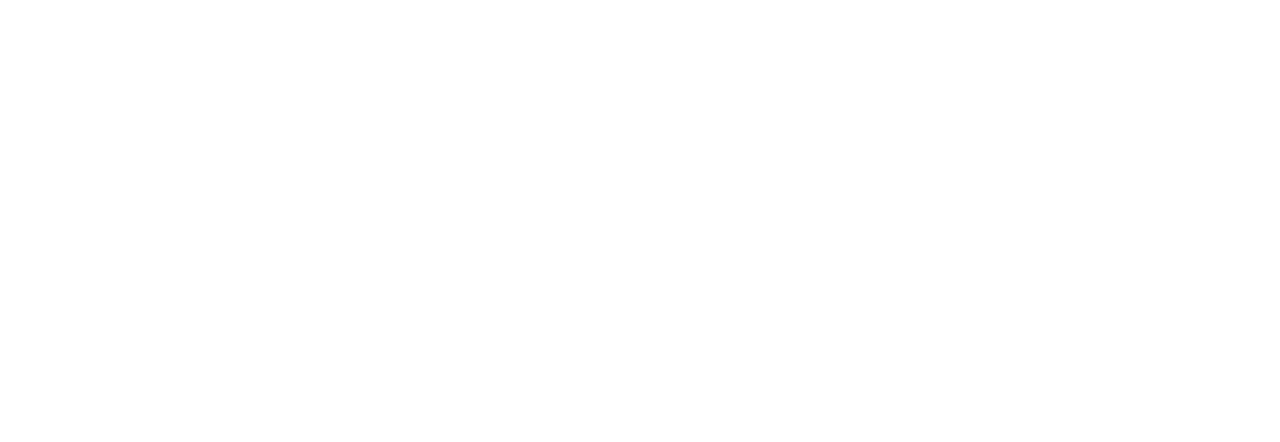
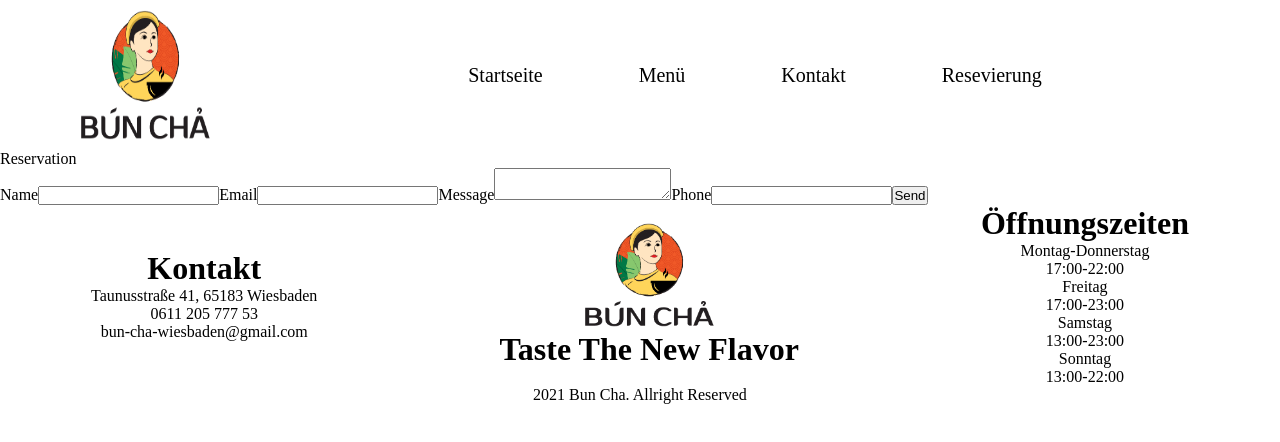
Before and after one commit to dvknguyen/buncha, a React (Create React App) app: page /reservation in a window 1280 px wide. Before the commit this address had no page. Shown: the top 442 px of the page. Built offline with nearby package versions, Linux system fonts and the light colour scheme.

Commit message:
emailjs added for sending mails an user

```diff
--- a/package.json
+++ b/package.json
@@ -3,6 +3,7 @@
   "version": "0.1.0",
   "private": true,
   "dependencies": {
+    "@emailjs/browser": "^3.10.0",
     "@testing-library/jest-dom": "^5.16.5",
     "@testing-library/react": "^13.4.0",
     "@testing-library/user-event": "^13.5.0",
--- a/src/App.js
+++ b/src/App.js
@@ -8,15 +8,19 @@
 import { Switch, Route, Routes, Link } from "react-router-dom";
 import Menu from "./pages/Menu";
 import Dashboard from "./pages/Dashboard";
+import Reservation from "./pages/Reservation";
 
 function App() {
   return (
     <>
+      <Navbar />
       <Routes>
         <Route path="/" element={<Dashboard />} />
         <Route path="/home" element={<Dashboard />} />
         <Route path="/menu" element={<Menu />} />
+        <Route path="/reservation" element={<Reservation />} />
       </Routes>
+      <Footer />
     </>
   );
 }
--- /dev/null
+++ b/src/components/MailJs/Mail.jsx
@@ -0,0 +1,41 @@
+import React, { useRef } from "react";
+import emailjs from "@emailjs/browser";
+
+const Mail = () => {
+  const form = useRef();
+
+  const sendEmail = (e) => {
+    e.preventDefault();
+
+    emailjs
+      .sendForm(
+        "service_zdpscz9",
+        "template_41w4rcd",
+        form.current,
+        "o71sguqZ8l0TEx650"
+      )
+      .then(
+        (result) => {
+          console.log(result.text);
+          console.log(form.current[3]);
+        },
+        (error) => {
+          console.log(error.text);
+        }
+      );
+  };
+  return (
+    <form ref={form} onSubmit={sendEmail}>
+      <label>Name</label>
+      <input type="text" name="user_name" />
+      <label>Email</label>
+      <input type="email" name="user_email" />
+      <label>Message</label>
+      <textarea name="message" />
+      <label>Phone</label>
+      <input type="text" name="user_phone" />
+      <input type="submit" value="Send" />
+    </form>
+  );
+};
+export default Mail;
--- a/src/components/Navbar/Navbar.jsx
+++ b/src/components/Navbar/Navbar.jsx
@@ -28,9 +28,9 @@
           </Link>
         </li>
         <li>
-          <a href="#resevation" className="a-font">
+          <Link className="a-font" to="/reservation">
             Resevierung
-          </a>
+          </Link>
         </li>
       </ul>
       <div className="app__navbar-smallscreen">
--- a/src/pages/Dashboard.jsx
+++ b/src/pages/Dashboard.jsx
@@ -7,10 +7,8 @@
 const Dashboard = () => {
   return (
     <div>
-      <Navbar />
       <Header />
       <Gallery />
-      <Footer />
     </div>
   );
 };
--- a/src/pages/Menu.jsx
+++ b/src/pages/Menu.jsx
@@ -5,9 +5,7 @@
 const Menu = () => {
   return (
     <div>
-      <Navbar />
       <h1>Unser Menü</h1>
-      <Footer />
     </div>
   );
 };
--- /dev/null
+++ b/src/pages/Reservation.jsx
@@ -0,0 +1,13 @@
+import React from "react";
+import Mail from "../components/MailJs/Mail";
+
+const Reservation = () => {
+  return (
+    <div>
+      Reservation
+      <Mail />
+    </div>
+  );
+};
+
+export default Reservation;
```
Also changed, not shown: src/components/Appetizer/Appetizer.jsx (added, +11 -0 lines), src/components/Reservation/ReservationFormular.jsx (added, +7 -0 lines), src/components/Appetizer/Appetizer.css (added), src/components/MailJs/Mail.css (added), src/components/Reservation/ReservationFormular.css (added), 1 other file (tests, documents, lock files or other folders).
